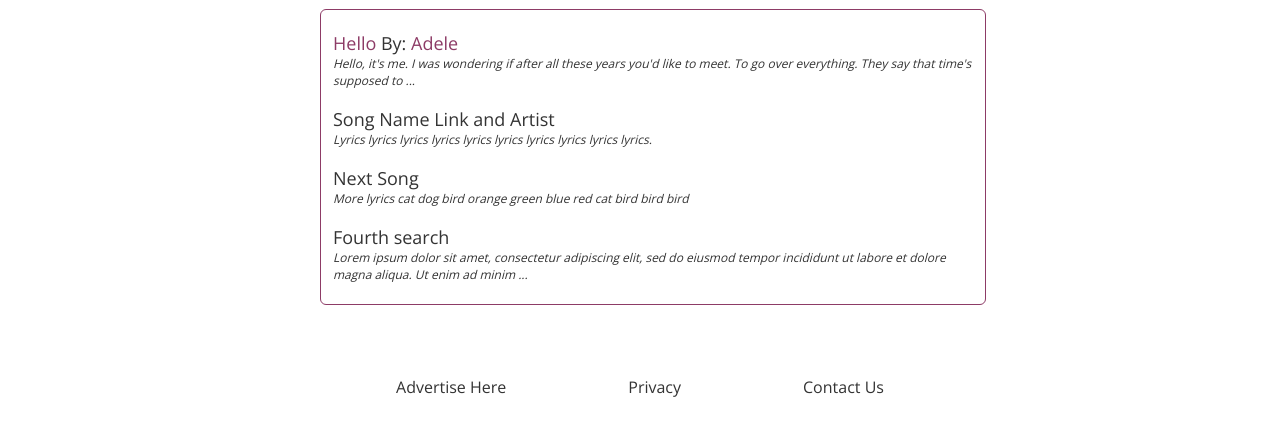
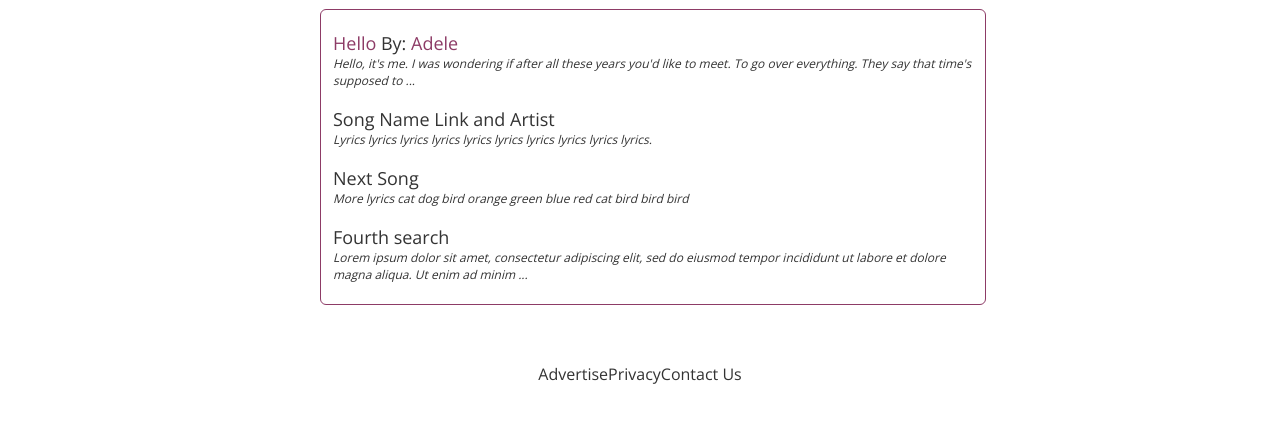
Before and after one commit to itsmelodious/azredesign, a plain HTML site: page search.html in a window 1280 px wide. Shown: the part 371-800 px from the top of the page. Drawn offline with nearby package versions, Linux system fonts and the light colour scheme.

Commit message:
Update search.html

```diff
--- a/search.html
+++ b/search.html
@@ -76,10 +76,11 @@
 		</div>
 		<footer>
 			<div class="link-bar">
-				<div class="link" id="advertise">Advertise Here</div>
-				<div class="link" id="privacy">Privacy</div>
-				<div class="link" id="contact">Contact Us</div>
+				<div id="advertise-link" class="footer-link">Advertise</div>
+				<div id="privacy-link" class="footer-link">Privacy</div>
+				<div id="contact-link" class="footer-link">Contact Us</div>
 			</div>
+			<div class="copyright"></div>
 		</footer>
 	</body>
 </html>
```
